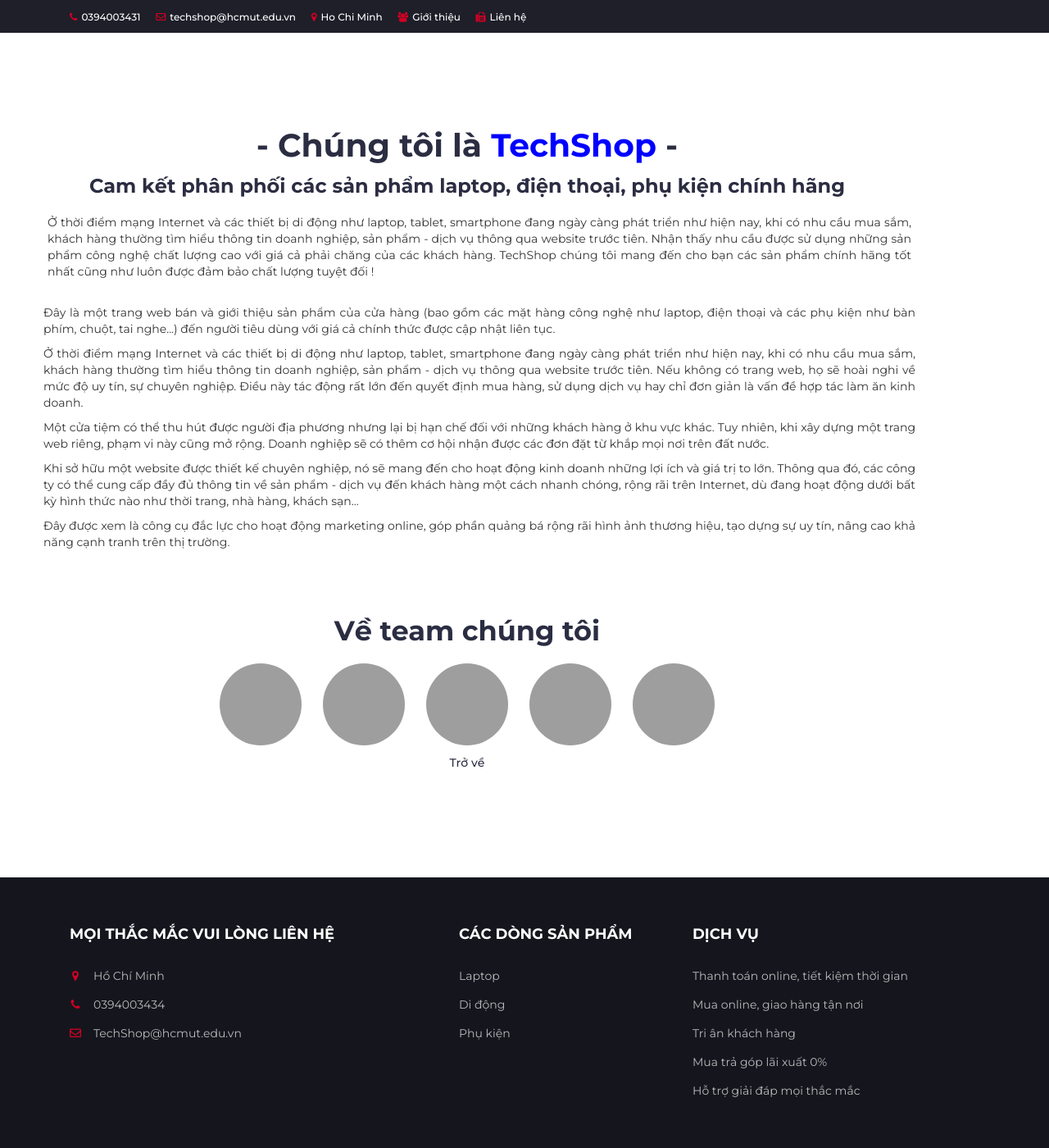
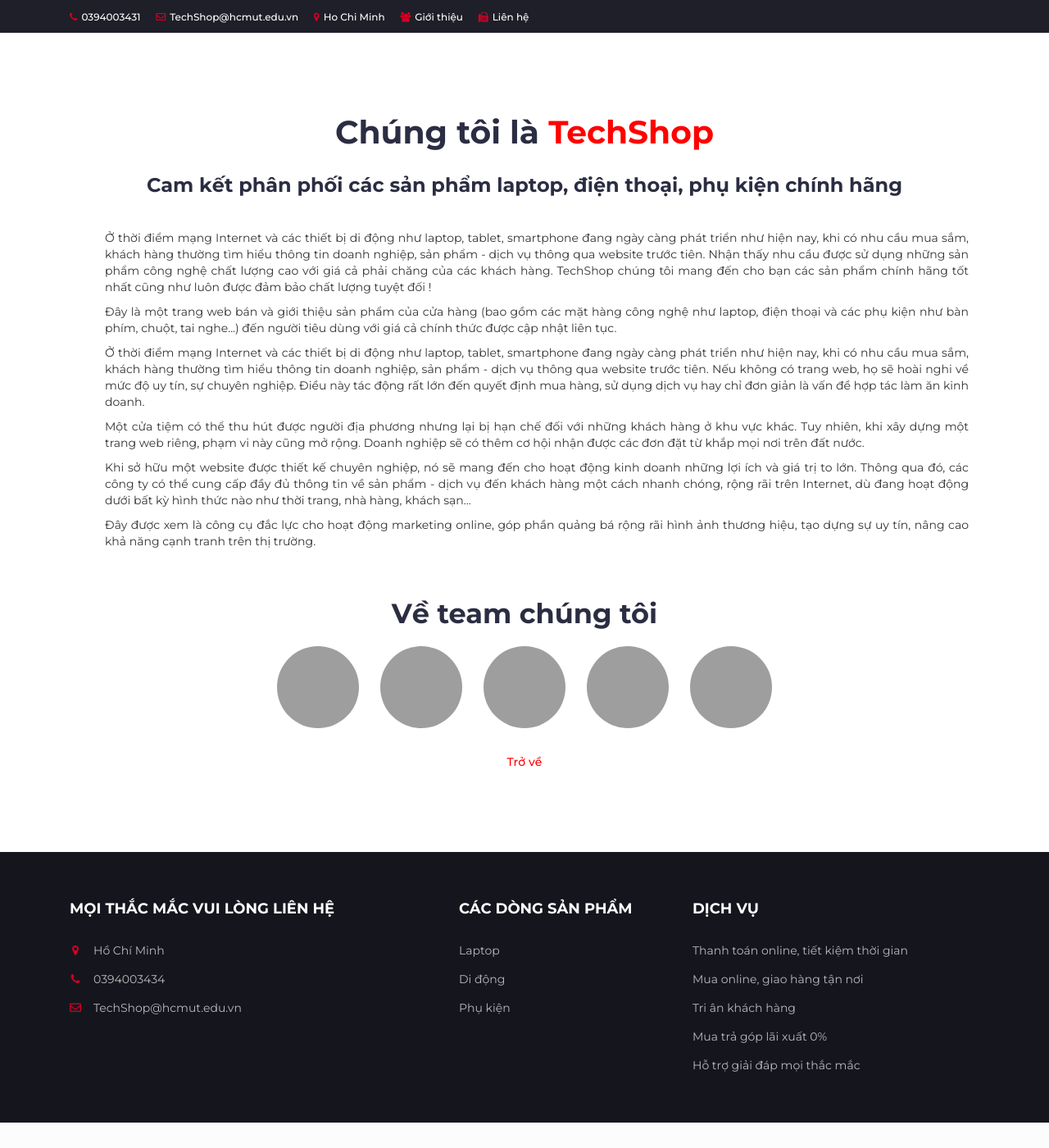
Before and after one commit to ThuongNguyenVan158/TechShop, a PHP site: page /TechShop/Home/introduce in a window 1280 px wide. Shown: the whole page at 82% size. After the commit the page ends 1369 px from the top, so only its background shows below. Run offline with PHP 8.4, Linux system fonts and the light colour scheme; data that the repository does not hold is empty; grey boxes are pictures that could not be loaded.

Commit message:
Update introduce.php

```diff
--- a/views/Home/introduce.php
+++ b/views/Home/introduce.php
@@ -23,18 +23,18 @@
                 <div class="container">
                     <ul class="header-links pull-left">
                         <li><a href="#"><i class="fa fa-phone"></i>0394003431</a></li>
-                        <li><a href="#"><i class="far fa-envelope"></i>techshop@hcmut.edu.vn</a></li>
+                        <li><a href="#"><i class="far fa-envelope"></i>TechShop@hcmut.edu.vn</a></li>
                         <li><a href="#"><i class="fa fa-map-marker"></i>Ho Chi Minh</a></li>
-                        <li><a href="/Home/Introduce"><i class="fa fa-users"></i>Giới thiệu</a></li>
-                        <li><a href="/Home/Contact"><i class="fa fa-fax"></i>Liên hệ</a></li>
+                        <li><a href="../Home/Introduce"><i class="fa fa-users"></i>Giới thiệu</a></li>
+                        <li><a href="../Home/Contact"><i class="fa fa-fax"></i>Liên hệ</a></li>
                     </ul>
                 </div>
             </div>
         </header>
 
-        <div class="container text-center main-introduce" style="margin: 10rem 0 3rem 0;">
-            <h1>- Chúng tôi là <span style="color:blue">TechShop</span> -</h2>
-            <h3>Cam kết phân phối các sản phẩm laptop, điện thoại, phụ kiện chính hãng</h3>
+        <div class="container text-center main-introduce">
+            <h1  style="margin: 10rem 0 3rem 0;"> Chúng tôi là <span style="color:red;">TechShop</span> </h2>
+            <h3  style="margin: 3rem 0 3rem 0;">Cam kết phân phối các sản phẩm laptop, điện thoại, phụ kiện chính hãng</h3>
 
             <div class="container" style="padding-top: 10px">
                 <p>
@@ -45,7 +45,7 @@
                 </p>
             </div>
 
-            <div class="container" style="padding: 20px 10px">
+            <div class="container">
                 <p>
                     Đây là một trang web bán và giới thiệu sản phẩm của cửa hàng (bao gồm các mặt hàng công
                     nghệ như laptop, điện thoại và các phụ kiện như bàn phím, chuột, tai nghe...) đến người
@@ -79,7 +79,7 @@
                 </p>
             </div>
             <div style="margin: 5rem 0 10rem 0;">
-            <h2 style="margin-bottom: 1rem;">Về team chúng tôi</h2>
+                <h2  style="margin-bottom: 1rem;">Về team chúng tôi</h2>
                 <div class="image-center">
                     <img src="https://www.w3schools.com/howto/img_avatar.png">
                     <img src="https://www.w3schools.com/howto/img_avatar2.png">
@@ -87,10 +87,11 @@
                     <img src="https://www.w3schools.com/w3images/avatar6.png">
                     <img src="https://www.w3schools.com/w3images/avatar5.png">
                 </div>
-            <div class="d-flex justify-content-center">
-                        <a href="/Home/index">Trở về</a>
+                <div class="d-flex justify-content-center"  style="margin-top: 2rem;">
+                            <a href="/Home/Index" style="color:red;">Trở về</a>
                         </div>
             </div>
+
         </div>
 
         <!-- FOOTER -->
```
Lines whose indentation alone changed are shown as unchanged.
